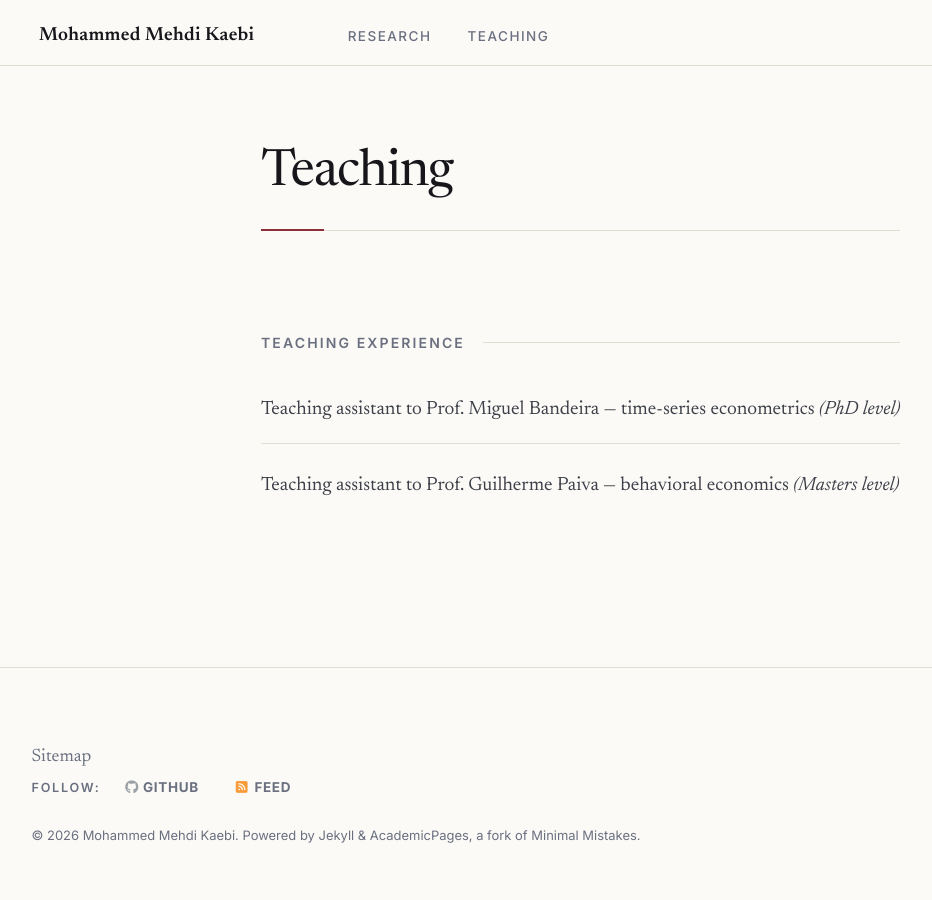
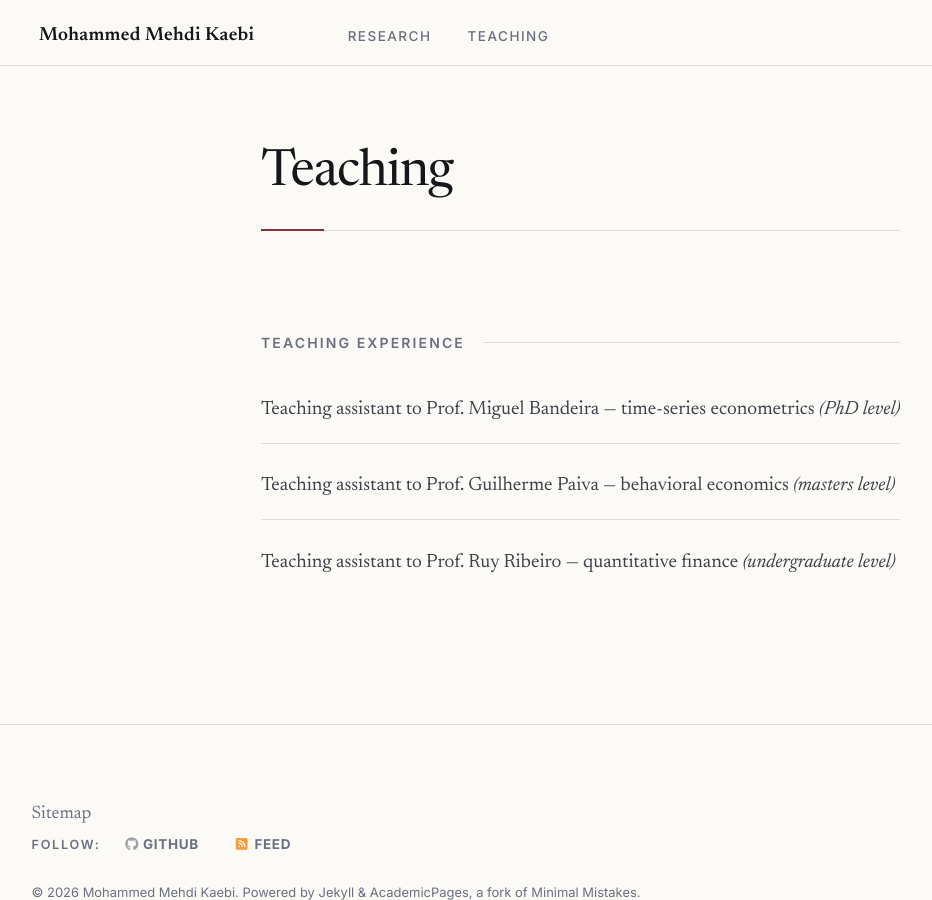
Before and after one commit to mkaebi/mkaebi.github.io, a Jekyll site: the page built from _pages/teaching.md, in a window 1280 px wide and 900 px high. Shown: the whole window, without its empty margins (52-984 px from the left). Built offline with Jekyll 4.4.1, drawn with Linux system fonts in a browser that asks for light colours.

Commit message:
Update teaching.md

```diff
--- a/_pages/teaching.md
+++ b/_pages/teaching.md
@@ -12,5 +12,6 @@ redirect_from:
 
 <ul class="teaching-list">
   <li>Teaching assistant to Prof. Miguel Bandeira — time-series econometrics <em>(PhD level)</em></li>
-  <li>Teaching assistant to Prof. Guilherme Paiva — behavioral economics <em>(Masters level)</em></li>
+  <li>Teaching assistant to Prof. Guilherme Paiva — behavioral economics <em>(masters level)</em></li>
+  <li>Teaching assistant to Prof. Ruy Ribeiro — quantitative finance <em>(undergraduate level)</em></li>
 </ul>
```
